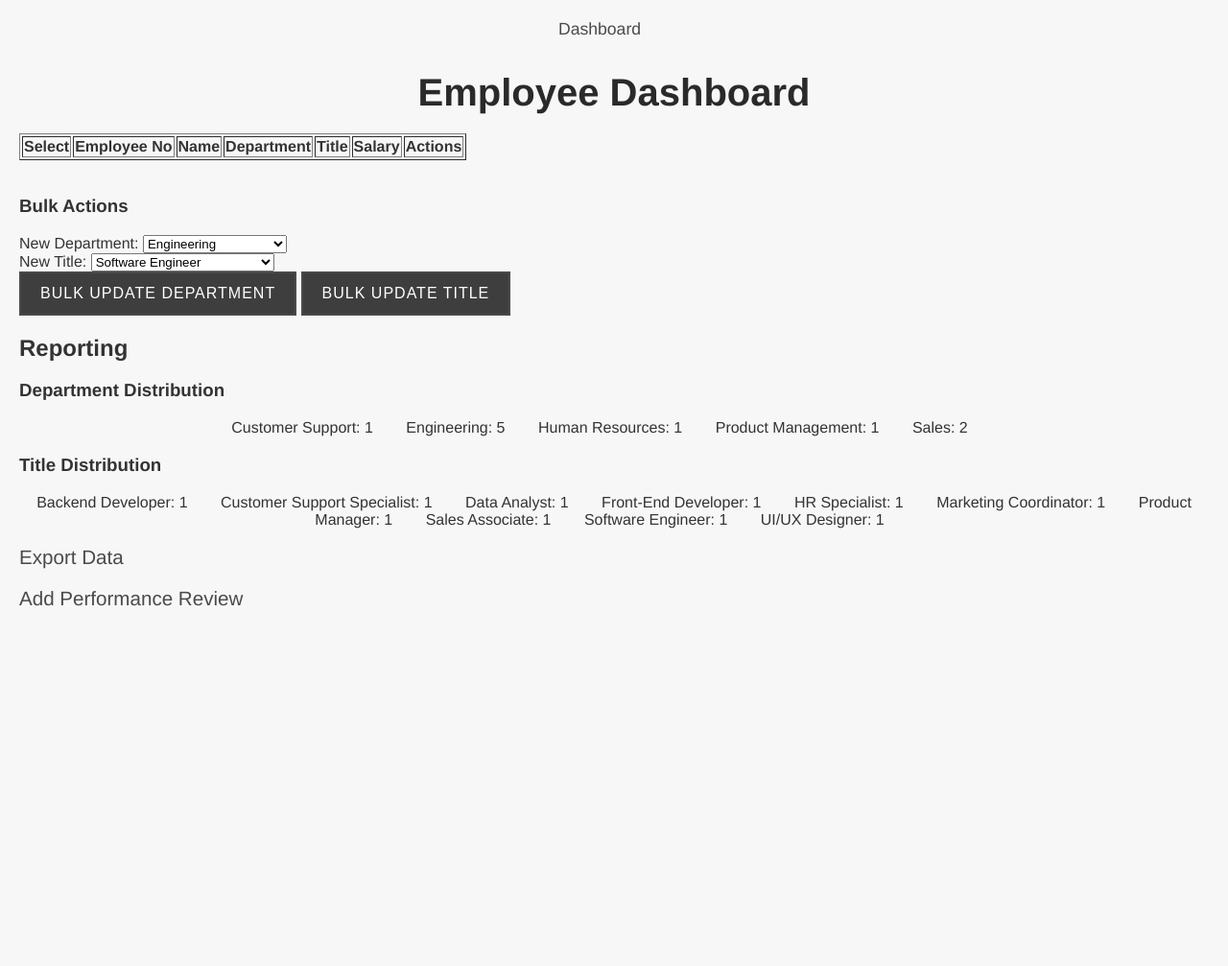
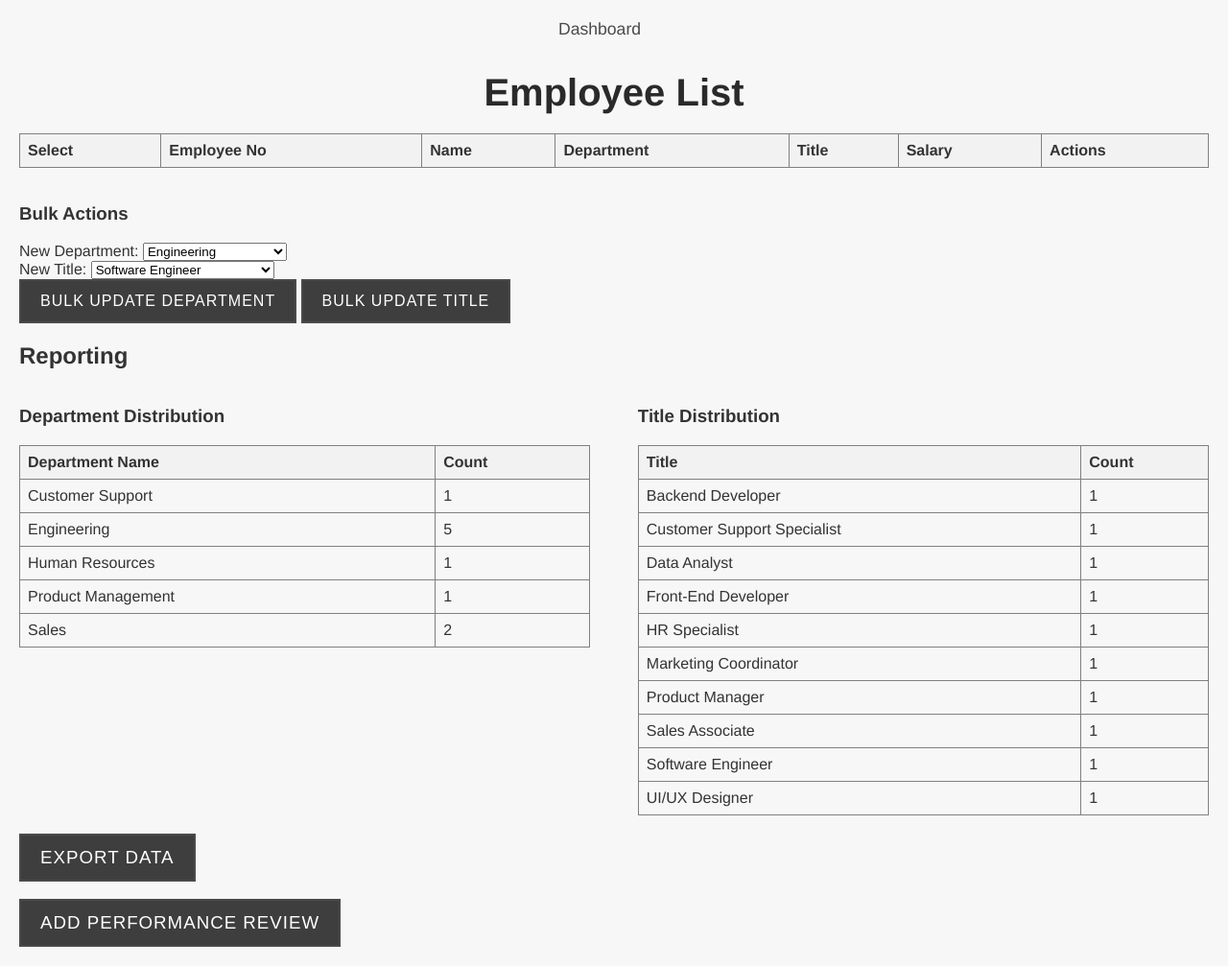
Before and after one commit to gadelsaj/Database-draft, a PHP site: page /employee_list.php in a window 1280 px wide. Shown: the whole page at 96% size. Before the commit the page ends 632 px from the top, so only its background shows below. Run offline with PHP 8.4, Linux system fonts and the light colour scheme; the visitor is signed in with stand-in values (Sample User, id 1); data comes from the database, SQL or seed files in the repository; lists and menus that the app fills with data are empty.

Commit message:
Update employee_list.php

```diff
--- a/employee_list.php
+++ b/employee_list.php
@@ -46,7 +46,7 @@
     <ul>
         <li><a href="dashboard.php">Dashboard</a></li>
     </ul>
-    <h1>Employee Dashboard</h1>
+    <h1>Employee List</h1>
     <form method="POST" action="bulk_actions.php">
         <table border="1">
             <tr>
@@ -67,16 +67,20 @@
                 <td><?php echo htmlspecialchars($row['title']); ?></td>
                 <td><?php echo htmlspecialchars($row['salary']); ?></td>
                 <td>
-                    <a href="update_department.php?emp_no=<?php echo $row['emp_no']; ?>">Change Department</a> |
-                    <a href="update_title.php?emp_no=<?php echo $row['emp_no']; ?>">Change Title</a> |
-                    <a href="update_salary.php?emp_no=<?php echo $row['emp_no']; ?>">Update Salary</a>
+                    <button href="update_department.php?emp_no=<?php echo $row['emp_no']; ?>">Change Department</button> |
+                    <button href="update_title.php?emp_no=<?php echo $row['emp_no']; ?>">Change Title</button> |
+                    <button href="update_salary.php?emp_no=<?php echo $row['emp_no']; ?>">Update Salary</button>
                     <?php if ($role === 'admin') { ?>
-                    | <a href="fire_employee.php?emp_no=<?php echo $row['emp_no']; ?>">Fire</a>
+                    | <button href="fire_employee.php?emp_no=<?php echo $row['emp_no']; ?>">Fire</button>
                     <?php } ?>
+
+
                 </td>
             </tr>
+
             <?php } ?>
         </table>
+
         <br>
         <h3>Bulk Actions</h3>
         <label for="new_department">New Department:</label>
@@ -98,21 +102,101 @@
     </form>
 
     <h2>Reporting</h2>
+
+<div class="reporting-container">
+    <div class="table-container">
         <h3>Department Distribution</h3>
-    <ul>
+        <table border="1">
+            <thead>
+                <tr>
+                    <th>Department Name</th>
+                    <th>Count</th>
+                </tr>
+            </thead>
+            <tbody>
                 <?php while ($row = $dept_dist->fetch_assoc()) { ?>
-            <li><?php echo htmlspecialchars($row['dept_name']) . ": " . htmlspecialchars($row['count']); ?></li>
+                    <tr>
+                        <td><?php echo htmlspecialchars($row['dept_name']); ?></td>
+                        <td><?php echo htmlspecialchars($row['count']); ?></td>
+                    </tr>
                 <?php } ?>
-    </ul>
+            </tbody>
+        </table>
+    </div>
 
+    <div class="table-container">
         <h3>Title Distribution</h3>
-    <ul>
+        <table border="1">
+            <thead>
+                <tr>
+                    <th>Title</th>
+                    <th>Count</th>
+                </tr>
+            </thead>
+            <tbody>
                 <?php while ($row = $title_dist->fetch_assoc()) { ?>
-            <li><?php echo htmlspecialchars($row['title']) . ": " . htmlspecialchars($row['count']); ?></li>
+                    <tr>
+                        <td><?php echo htmlspecialchars($row['title']); ?></td>
+                        <td><?php echo htmlspecialchars($row['count']); ?></td>
+                    </tr>
                 <?php } ?>
-    </ul>
+            </tbody>
+        </table>
+    </div>
+</div>
 
-    <h3><a href="export_data.php">Export Data</a></h3>
-    <h3><a href="add_review.php">Add Performance Review</a></h3>
+<style>
+
+    .reporting-container {
+        display: flex;
+        justify-content: space-between; /* Adjusts space between tables */
+        gap: 20px; /* Space between the tables */
+    }
+    .table-container {
+        width: 48%; /* Controls width of each table */
+    }
+    table {
+        width: 100%; /* Ensures the tables use full width of their container */
+        border-collapse: collapse;
+    }
+    th, td {
+        padding: 8px;
+        text-align: left;
+    }
+    th {
+        background-color: #f2f2f2;
+    }
+    /* Specific styles for buttons inside the table */
+table button {
+    background-color: #3e3e3e; /* Dark, muted gray button for sophistication */
+    color: white;
+    border: 2px solid #4a4a4a; /* Matching the color of the links for cohesion */
+    padding: 6px 12px; /* Smaller padding */
+    font-size: 0.9em; /* Smaller font size to fit within the table */
+    cursor: pointer;
+    text-transform: uppercase; /* Adds formality */
+    letter-spacing: 1px;
+    transition: background-color 0.3s, border-color 0.3s ease;
+    margin: 3px; /* Adjusted margin for spacing between buttons */
+}
+
+table button:hover {
+    background-color: #c5a300; /* Hover effect with goldish yellow */
+    border-color: #c5a300; /* Border matches the hover color */
+}
+
+table button:focus {
+    outline: none;
+    box-shadow: 0 0 5px rgba(0, 0, 0, 0.5); /* Soft shadow for focus effect */
+}
+
+</style>
+
+
+
+    <h3><button onclick="window.location.href='export_data.php'">Export Data</button></h3>
+<h3><button onclick="window.location.href='add_review.php'">Add Performance Review</button></h3>
+
+
 </body>
 </html>
```
Lines whose indentation alone changed are shown as unchanged.
